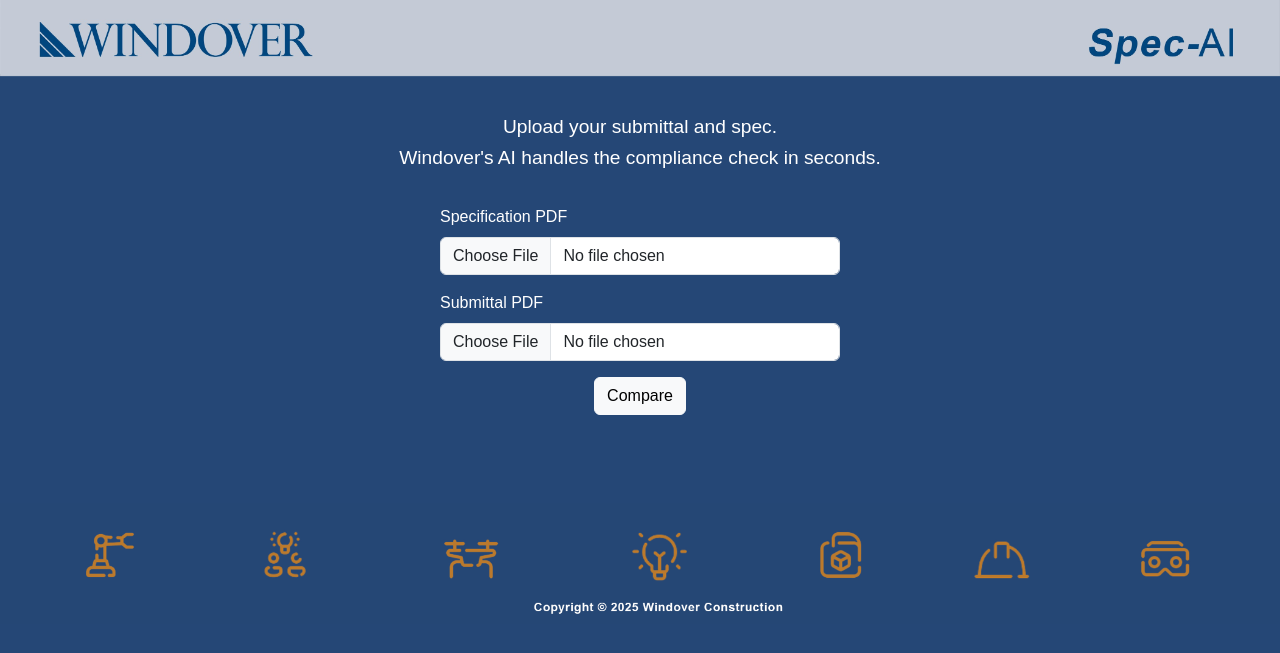
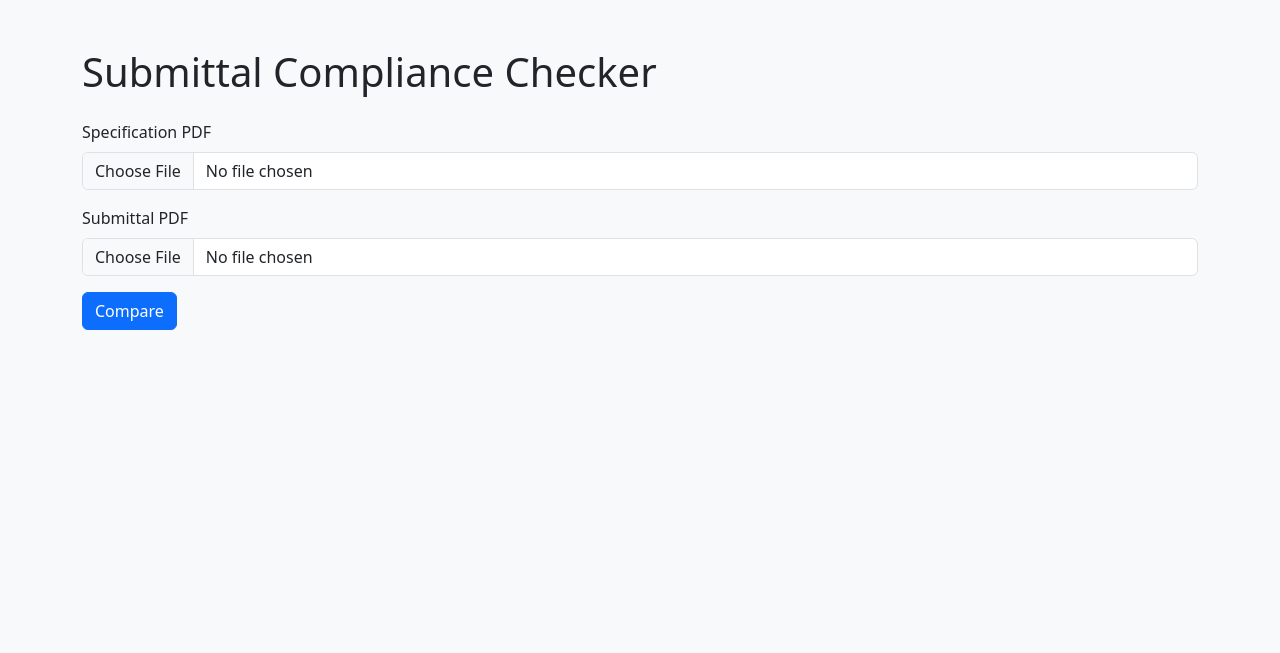
Before and after one commit to ccollucci/submittal-checker, a Flask app: page / in a window 1280 px wide. Shown: the top 653 px of the page. Run offline with Flask 3, Linux system fonts and the light colour scheme; some libraries are stand-ins or nearby versions.

Commit message:
Reset to minimal working version of submittal checker

````diff
--- a/app.py
+++ b/app.py
@@ -9,11 +9,7 @@
 openai.api_key = os.getenv("OPENAI_API_KEY")
 
 app = Flask(__name__)
-app.config['MAX_CONTENT_LENGTH'] = 100 * 1024 * 1024  # 100 MB upload limit
-
-@app.errorhandler(413)
-def too_large(e):
-    return "File too large. Please upload files under 100MB.", 413
+app.config['MAX_CONTENT_LENGTH'] = 100 * 1024 * 1024  # 100 MB limit
 
 def extract_text(file_stream):
     doc = fitz.open(stream=file_stream.read(), filetype="pdf")
@@ -33,83 +29,41 @@
                 spec_text = extract_text(spec_file)
                 subm_text = extract_text(subm_file)
 
-                # Step 1: Extract requirements from spec
-                extract_prompt = [
-                    {
-                        "role": "system",
-                        "content": (
-                            "You are an architectural compliance assistant. Extract enforceable requirements from the provided specification."
-                            " Return only a valid JSON array of requirement strings. No explanation. No markdown formatting."
-                        )
-                    },
-                    {
-                        "role": "user",
-                        "content": f"SPECIFICATION:\n{spec_text}"
-                    }
-                ]
-
                 extract_response = openai.ChatCompletion.create(
                     model="gpt-4o",
-                    messages=extract_prompt,
+                    messages=[
+                        {"role": "system", "content": "Extract enforceable requirements from the specification. Return only a JSON array of strings."},
+                        {"role": "user", "content": f"{spec_text}"}
+                    ],
                     temperature=0
                 )
 
                 raw_json = extract_response.choices[0].message.content.strip()
-
                 if raw_json.startswith("```json"):
                     raw_json = raw_json[7:]
                 if raw_json.endswith("```"):
                     raw_json = raw_json[:-3]
-                raw_json = raw_json.strip()
-
-                print("GPT extracted requirements raw JSON:")
-                print(raw_json)
-
-                if not raw_json or not raw_json.startswith("["):
-                    raise ValueError("GPT did not return valid JSON")
-
                 requirements = json.loads(raw_json)
-
-                # Step 2: Compare requirements with submittal
-                compare_prompt = [
-                    {
-                        "role": "system",
-                        "content": (
-                            "Compare each requirement to the submittal. For each, return an object with:"
-                            " requirement, provided, compliance (true/false), and comment. Return only a JSON array of these objects."
-                        )
-                    },
-                    {
-                        "role": "user",
-                        "content": f"REQUIREMENTS:\n{json.dumps(requirements)}\n\nSUBMITTAL:\n{subm_text}"
-                    }
-                ]
 
                 compare_response = openai.ChatCompletion.create(
                     model="gpt-4o",
-                    messages=compare_prompt,
+                    messages=[
+                        {"role": "system", "content": "Compare each requirement to the submittal. Return a JSON array with requirement, provided, compliance (true/false), and comment."},
+                        {"role": "user", "content": f"REQUIREMENTS:\n{json.dumps(requirements)}\n\nSUBMITTAL:\n{subm_text}"}
+                    ],
                     temperature=0
                 )
 
                 result_json = compare_response.choices[0].message.content.strip()
-
                 if result_json.startswith("```json"):
                     result_json = result_json[7:]
                 if result_json.endswith("```"):
                     result_json = result_json[:-3]
-                result_json = result_json.strip()
-
-                print("GPT comparison result raw JSON:")
-                print(result_json)
-
-                if not result_json or not result_json.startswith("["):
-                    raise ValueError("GPT did not return valid comparison JSON")
-
                 parsed_result = json.loads(result_json)
                 summary = "Comparison completed successfully."
 
             except Exception as e:
-                summary = f"⚠️ Error: {e}"
+                summary = f"Error: {e}"
 
     return render_template('index.html', summary=summary, parsed_result=parsed_result)
 
--- a/templates/index.html
+++ b/templates/index.html
@@ -2,103 +2,32 @@
 <html lang="en">
 <head>
   <meta charset="utf-8">
-  <title>Windover AI</title>
+  <title>Submittal Checker</title>
   <link href="https://cdn.jsdelivr.net/npm/bootstrap@5.3.3/dist/css/bootstrap.min.css" rel="stylesheet">
-  <style>
-    body {
-      background-color: #254776;
-      font-family: Arial, sans-serif;
-      margin: 0;
-      padding: 0;
-      color: white;
-    }
+</head>
+<body class="bg-light text-dark">
+  <div class="container py-5">
+    <h1 class="mb-4">Submittal Compliance Checker</h1>
 
-    .header-img,
-    .footer-img {
-      width: 100%;
-      height: auto;
-      display: block;
-    }
-
-    .container {
-      max-width: 600px;
-      margin: auto;
-      text-align: center;
-      padding: 2rem 1rem;
-    }
-
-    .instructions {
-      font-size: 1.2rem;
-      line-height: 1.6;
-      color: #ffffff;
-      margin-bottom: 2rem;
-    }
-
-    .result-box {
-      background: #f8f9fa;
-      color: #000;
-      border: 1px solid #ddd;
-      padding: 1rem;
-      border-radius: 6px;
-      max-height: 400px;
-      overflow-y: auto;
-      text-align: left;
-    }
-
-    .footer-img {
-      margin-top: 2rem;
-    }
-
-    .form-wrapper form {
-      display: inline-block;
-      width: 100%;
-      max-width: 400px;
-      text-align: left;
-    }
-  </style>
-</head>
-<body>
-  <img src="/static/header.jpg" alt="Header" class="header-img">
-
-  <div class="container">
-    <p class="instructions">
-      Upload your submittal and spec.<br>
-      Windover's AI handles the compliance check in seconds.
-    </p>
-
-    <div class="form-wrapper">
-      <form method="post" enctype="multipart/form-data" class="mb-4" onsubmit="showLoadingBar()">
+    <form method="post" enctype="multipart/form-data" class="mb-4">
       <div class="mb-3">
         <label class="form-label">Specification PDF</label>
-          <input class="form-control" type="file" name="spec" accept="application/pdf" required>
+        <input type="file" name="spec" class="form-control" required>
       </div>
       <div class="mb-3">
         <label class="form-label">Submittal PDF</label>
-          <input class="form-control" type="file" name="submittal" accept="application/pdf" required>
+        <input type="file" name="submittal" class="form-control" required>
       </div>
-        <div class="text-center">
-          <button id="submit-btn" type="submit" class="btn btn-light">Compare</button>
-        </div>
+      <button type="submit" class="btn btn-primary">Compare</button>
     </form>
 
-      <!-- Always-present progress bar (hidden by default) -->
-      <div id="loading-bar" class="progress mt-3 d-none">
-        <div class="progress-bar progress-bar-striped progress-bar-animated" role="progressbar"
-             style="width: 100%">Processing...
-        </div>
-      </div>
-    </div>
-
     {% if summary %}
-      <h2 class="mt-4 text-white">Summary</h2>
-      <div class="result-box mt-2">{{ summary }}</div>
+      <div class="alert alert-info">{{ summary }}</div>
     {% endif %}
 
     {% if parsed_result %}
-      <h2 class="mt-4 text-white">Compliance Table</h2>
-      <div class="table-responsive mt-3">
-        <table class="table table-bordered table-sm align-middle bg-white text-black">
-          <thead class="table-light">
+      <table class="table table-bordered">
+        <thead>
           <tr>
             <th>Requirement</th>
             <th>Provided</th>
@@ -111,29 +40,13 @@
           <tr>
             <td>{{ item.requirement }}</td>
             <td>{{ item.provided }}</td>
-              <td>
-                {% if item.compliance %}
-                  <span class="badge bg-success">Yes</span>
-                {% else %}
-                  <span class="badge bg-danger">No</span>
-                {% endif %}
-              </td>
+            <td>{{ "Yes" if item.compliance else "No" }}</td>
             <td>{{ item.comment }}</td>
           </tr>
           {% endfor %}
         </tbody>
       </table>
-      </div>
     {% endif %}
   </div>
-
-  <img src="/static/footer.jpg" alt="Footer" class="footer-img">
-
-  <script>
-    function showLoadingBar() {
-      document.getElementById("submit-btn").disabled = true;
-      document.getElementById("loading-bar").classList.remove("d-none");
-    }
-  </script>
 </body>
 </html>
````
Lines whose indentation alone changed are shown as unchanged.
